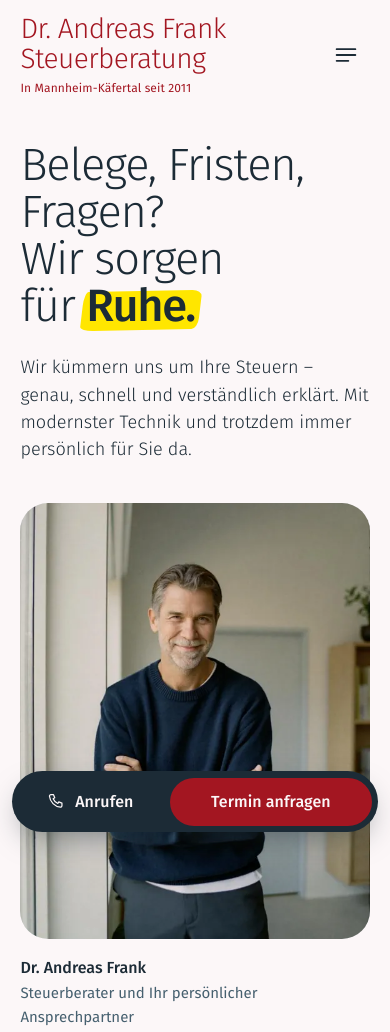
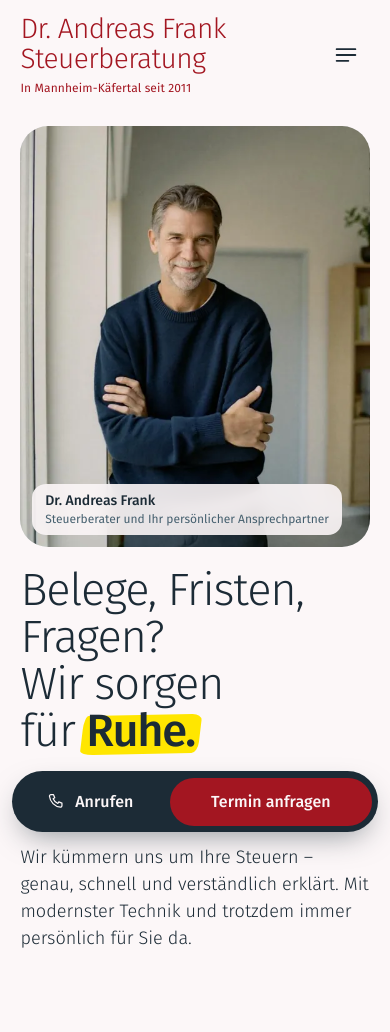
Before and after one commit to grafitecture/dr_andreas_frank, a plain HTML site: page index.html in a window 390 px wide. Shown: the top 1032 px of the page. Drawn offline with Linux system fonts and the light colour scheme.

Commit message:
Mobil: Bild vor der Headline, beide auf Bildschirmhöhe
Auf Smartphone und Tablet (bis 960 px) steht im Hero zuerst das Porträt,
darunter die Headline. Beide zusammen füllen den ersten Bildschirm (100svh
abzüglich Kopfzeile und mobiler Aktionsleiste), das Bild nimmt den Rest der
Höhe. Die Bildunterschrift liegt mobil als Feld auf dem Bild, der
Einleitungstext folgt unterhalb. Desktop unverändert.

CSS-Version in allen Seiten auf 2b8f8b2d hochgezählt.

Co-Authored-By: Claude Opus 5.5 <noreply@anthropic.com>
Claude-Session: https://claude.ai/code/session_0135uWaHJQkMwWhS3LSmvbze

```diff
--- a/assets/css/style.css
+++ b/assets/css/style.css
@@ -180,8 +180,16 @@ body { padding-top: var(--header-full); }
 }
 
 /* ---------- Hero ---------- */
-.hero { padding-block: clamp(2rem, 0.25rem + 4vw, 4.5rem) calc(var(--section) * .55); }
-.hero__grid { display: grid; grid-template-columns: minmax(0, 7fr) minmax(0, 5fr); gap: clamp(2.5rem, 6vw, 6rem); align-items: center; }
+.hero {
+  --hero-top: 1rem; --bar-space: 2rem;  /* nur mobil genutzt: Abstand oben / Platz für die Aktionsleiste unten */
+  padding-block: clamp(2rem, 0.25rem + 4vw, 4.5rem) calc(var(--section) * .55);
+}
+.hero__grid { display: grid; grid-template-columns: minmax(0, 7fr) minmax(0, 5fr); grid-template-rows: auto auto; column-gap: clamp(2.5rem, 6vw, 6rem); row-gap: 0; }
+/* Desktop: Headline und Text links (gemeinsam vertikal mittig), Bild rechts über beide Zeilen */
+.hero__stage { display: contents; }
+.hero__title { grid-column: 1; grid-row: 1; align-self: end; }
+.hero__intro { grid-column: 1; grid-row: 2; align-self: start; }
+.hero__figure { grid-column: 2; grid-row: 1 / 3; align-self: center; }
 
 .hero__title { font-size: var(--fs-h1); font-weight: 300; line-height: 1.04; letter-spacing: -0.025em; max-width: 11.5ch; margin: 0 0 clamp(1.5rem, 3vw, 2.5rem); text-wrap: balance; }
 /* „Ruhe.“ mit Textmarker: knallgelb, leicht schräg wie von Hand gezogen */
@@ -357,6 +365,7 @@ fieldset.field legend { padding: 0; margin-bottom: .5rem; }
   /* Mobil übernimmt die Leiste unten Termin und Anruf – im Hero keine Buttons */
   .hero .btn-row { display: none; }
   .hero__intro .lead { margin-bottom: 0; }
+  .hero { --bar-space: calc(max(.75rem, env(safe-area-inset-bottom)) + 3.8rem + 1rem); }  /* Leiste + Luft */
 }
 
 /* ---------- Unterseiten (FAQ, Rechtliches) ---------- */
@@ -432,8 +441,26 @@ mark.todo { background: #FFF1B8; color: var(--ink); padding: 0 .2em; border-radi
 @media (max-width: 960px) {
   .move__address { justify-self: start; }
   .hero__grid, .personal, .move__grid, .career, .contact__grid, .method__media { grid-template-columns: 1fr; }
-  .hero__figure { max-width: none; margin: 0; }  /* volle Breite wie alle Bilder */
-  .hero__figure img { aspect-ratio: 4 / 3.2; object-position: 50% 20%; }
+  /* Mobil: erst das Bild, dann die Headline – zusammen genau ein Bildschirm hoch.
+     Das Bild nimmt sich die Höhe, die neben Kopfzeile, Headline und Aktionsleiste übrig bleibt. */
+  .hero { padding-top: var(--hero-top); }
+  .hero__grid { display: block; }
+  .hero__stage {
+    display: flex; flex-direction: column;
+    min-height: calc(100vh - var(--header-full) - var(--hero-top));
+    min-height: calc(100svh - var(--header-full) - var(--hero-top));
+    padding-bottom: var(--bar-space);
+  }
+  .hero__figure { order: -1; align-self: stretch; flex: 1 1 auto; min-height: 15rem; max-width: none; margin: 0 0 clamp(1.25rem, 4vw, 2rem); }  /* volle Breite wie alle Bilder */
+  .hero__figure img { position: absolute; inset: 0; height: 100%; aspect-ratio: auto; object-position: 50% 15%; }
+  .hero__figure figcaption {
+    position: absolute; left: .75rem; bottom: .75rem; max-width: calc(100% - 1.5rem); margin: 0;
+    padding: .5rem .8rem; border-radius: var(--radius-m); font-size: .75rem; line-height: 1.35;
+    background: color-mix(in srgb, var(--snow) 90%, transparent);
+    -webkit-backdrop-filter: blur(8px); backdrop-filter: blur(8px);
+  }
+  .hero__figure figcaption strong { font-size: .875rem; }
+  .hero__title { align-self: auto; margin-bottom: 0; }
   .services { grid-template-columns: 1fr; }
   .team { grid-template-columns: repeat(2, minmax(0, 1fr)); }
   .faq-layout { grid-template-columns: 1fr; }
@@ -452,7 +479,6 @@ mark.todo { background: #FFF1B8; color: var(--ink); padding: 0 .2em; border-radi
   .footer__grid { grid-template-columns: 1fr; }
   .team-photo img { aspect-ratio: 4 / 3; }
   .faq-item__body { padding-right: 0; }
-  .hero__figure img { aspect-ratio: 4 / 5; object-position: 50% 15%; }
 }
 
 /* ---------- Der eine Moment: Die Rechnung geht auf ---------- */
--- a/index.html
+++ b/index.html
@@ -10,7 +10,7 @@
 <meta name="format-detection" content="telephone=no">
 <link rel="preload" href="assets/fonts/FiraSans-Light.woff" as="font" type="font/woff" crossorigin>
 <link rel="preload" href="assets/fonts/FiraSans-Regular.woff" as="font" type="font/woff" crossorigin>
-<link rel="stylesheet" href="assets/css/style.css?v=8d9fd457">
+<link rel="stylesheet" href="assets/css/style.css?v=2b8f8b2d">
 <script src="assets/js/early.js?v=de8ec58e"></script>
 <link rel="icon" href="favicon.svg" type="image/svg+xml">
 <link rel="icon" href="favicon.ico" sizes="32x32">
@@ -88,19 +88,21 @@
   <!-- ===== Hero: Die Rechnung ===== -->
   <section class="hero" aria-labelledby="hero-title">
     <div class="wrap hero__grid">
+      <!-- Mobil: Bild und Headline füllen zusammen den ersten Bildschirm (Bild zuerst) -->
+      <div class="hero__stage">
+        <h1 class="hero__title" id="hero-title">Belege, Fristen, Fragen? Wir sorgen für <span class="marker">Ruhe.</span></h1>
+        <figure class="hero__figure">
+          <img src="assets/img/andreas-frank.webp" srcset="assets/img/andreas-frank-560.webp 560w, assets/img/andreas-frank.webp 800w" sizes="(max-width: 960px) 100vw, 36vw" width="800" height="1066" alt="Dr. Andreas Frank in dunkelblauem Pullover, mit verschränkten Armen und einem Lächeln, in einem hellen Büro" fetchpriority="high">
+          <figcaption><strong>Dr. Andreas Frank</strong>Steuerberater und Ihr persönlicher Ansprechpartner</figcaption>
+        </figure>
+      </div>
       <div class="hero__intro">
-        <h1 class="hero__title" id="hero-title">Belege, Fristen, Fragen? Wir sorgen für <span class="marker">Ruhe.</span></h1>
         <p class="lead">Wir kümmern uns um Ihre Steuern – genau, schnell und verständlich erklärt. Mit modernster Technik und trotzdem immer persönlich für Sie da.</p>
         <div class="btn-row">
           <a class="btn btn--primary" href="#kontakt"><svg class="icon" aria-hidden="true"><use href="#i-calendar"/></svg>Kennenlernen vereinbaren</a>
           <a class="btn btn--ghost" href="tel:+496218415299"><svg class="icon" aria-hidden="true"><use href="#i-phone"/></svg>0621 84 15 299</a>
         </div>
       </div>
-
-      <figure class="hero__figure">
-        <img src="assets/img/andreas-frank.webp" srcset="assets/img/andreas-frank-560.webp 560w, assets/img/andreas-frank.webp 800w" sizes="(max-width: 960px) 100vw, 36vw" width="800" height="1066" alt="Dr. Andreas Frank in dunkelblauem Pullover, mit verschränkten Armen und einem Lächeln, in einem hellen Büro" fetchpriority="high">
-        <figcaption><strong>Dr. Andreas Frank</strong>Steuerberater und Ihr persönlicher Ansprechpartner</figcaption>
-      </figure>
     </div>
   </section>
 
```
Also changed, not shown: 404.html (+1 -1 lines), datenschutz.html (+1 -1 lines), faq.html (+1 -1 lines), impressum.html (+1 -1 lines).
